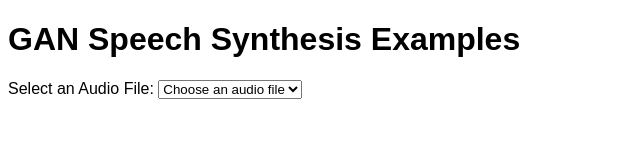
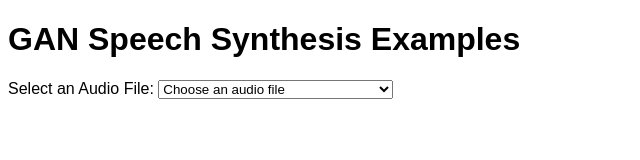
Before and after one commit to brynluisi/cxgan, a plain HTML site: page index.html in a window 1280 px wide. Shown: the full height of the page, 0-640 px from the left. Drawn offline with Linux system fonts and the light colour scheme.

Commit message:
Update index.html

```diff
--- a/index.html
+++ b/index.html
@@ -22,38 +22,108 @@
 <label for="audio-select">Select an Audio File:</label>
 <select id="audio-select">
     <option value="" disabled selected>Choose an audio file</option>
-    <!-- Add your audio file options here -->
-    <option value="audio1">Audio File 1</option>
-    <option value="audio2">Audio File 2</option>
-    <option value="audio3">Audio File 3</option>
+    <!-- Options will be populated dynamically -->
 </select>
 
 <div id="audio-examples"></div>
 
 <script>
-    const audioData = {
-        "audio1": {
-            "CXGAN_v1": "https://yourdomain.com/audio1_CXGAN_v1.wav",
-            "CXGAN_v2": "https://yourdomain.com/audio1_CXGAN_v2.wav",
-            "CXGAN_v3": "https://yourdomain.com/audio1_CXGAN_v3.wav",
-            "CXGAN_v4": "https://yourdomain.com/audio1_CXGAN_v4.wav",
-            "CXGAN_v5": "https://yourdomain.com/audio1_CXGAN_v5.wav",
-            "CXGAN_v6": "https://yourdomain.com/audio1_CXGAN_v6.wav",
-            "HiFiGAN_v1": "https://yourdomain.com/audio1_HiFiGAN_v1.wav",
-            "HiFiGAN_v2": "https://yourdomain.com/audio1_HiFiGAN_v2.wav",
-            "HiFiGAN_v3": "https://yourdomain.com/audio1_HiFiGAN_v3.wav",
-            "Ground_Truth": "https://yourdomain.com/audio1_Ground_Truth.wav"
-        },
-        "audio2": {
-            "CXGAN_v1": "https://yourdomain.com/audio2_CXGAN_v1.wav",
-            // Add the rest of the URLs similarly
-        },
-        "audio3": {
-            // Add the URLs for audio3
+// List of available audio files (from your directory structure)
+const audioFiles = [
+    "1089_134686_000001_000001.wav",
+    "1089_134691_000004_000001.wav",
+    "1089_134691_000027_000004.wav",
+    "1284_1181_000005_000000.wav",
+    "1320_122612_000019_000005.wav",
+    "1320_122612_000056_000002.wav",
+    "1580_141083_000012_000000.wav",
+    "1580_141083_000063_000001.wav",
+    "1580_141084_000085_000000.wav",
+    "1995_1826_000022_000001.wav",
+    "1995_1836_000016_000001.wav",
+    "1995_1837_000024_000000.wav",
+    "2300_131720_000016_000005.wav",
+    "2300_131720_000030_000005.wav",
+    "237_126133_000002_000004.wav",
+    "237_134500_000001_000001.wav",
+    "2830_3980_000018_000001.wav",
+    "3570_5694_000009_000003.wav",
+    "3570_5695_000001_000003.wav",
+    "3570_5696_000011_000006.wav",
+    "3729_6852_000004_000003.wav",
+    "4077_13754_000002_000000.wav",
+    "4446_2273_000008_000002.wav",
+    "4446_2273_000027_000004.wav",
+    "4446_2275_000013_000000.wav",
+    "4446_2275_000038_000006.wav",
+    "4507_16021_000011_000000.wav",
+    "4507_16021_000030_000001.wav",
+    "4970_29093_000010_000000.wav",
+    "4992_41797_000014_000002.wav",
+    "5105_28241_000004_000004.wav",
+    "5142_33396_000004_000004.wav",
+    "5142_36377_000013_000003.wav",
+    "5683_32879_000036_000002.wav",
+    "6829_68769_000011_000000.wav",
+    "6829_68771_000018_000003.wav",
+    "6930_81414_000041_000001.wav",
+    "7021_79740_000010_000006.wav",
+    "7021_85628_000017_000000.wav",
+    "7127_75946_000061_000001.wav",
+    "7176_88083_000002_000003.wav",
+    "7176_88083_000017_000000.wav",
+    "7729_102255_000028_000009.wav",
+    "8455_210777_000022_000003.wav",
+    "8455_210777_000064_000001.wav",
+    "8463_294825_000048_000000.wav",
+    "8463_294828_000046_000001.wav",
+    "8555_284447_000018_000002.wav",
+    "8555_284447_000049_000000.wav",
+    "8555_284449_000039_000000.wav"
+];
+
+// List of models
+const models = [
+    "cxgan-v1",
+    "cxgan-v2",
+    "cxgan-v3",
+    "cxgan-v4",
+    "cxgan-v5",
+    "cxgan-v6",
+    "hifigan-v1",
+    "hifigan-v2",
+    "hifigan-v3",
+    "natural" // Ground Truth
+];
+
+// Build the audioData object
+const audioData = {};
+
+audioFiles.forEach(fileName => {
+    audioData[fileName] = {};
+    models.forEach(model => {
+        // Construct the URL to the audio file
+        const audioUrl = `sound_examples/${model}/${fileName}`;
+        // For display purposes, format the model name
+        let displayName = model;
+        if (model === "natural") {
+            displayName = "Ground Truth";
+        } else {
+            displayName = model.toUpperCase();
         }
-    };
+        audioData[fileName][displayName] = audioUrl;
+    });
+});
 
+// Populate the select options
 const audioSelect = document.getElementById('audio-select');
+audioFiles.forEach(fileName => {
+    const option = document.createElement('option');
+    option.value = fileName;
+    option.textContent = fileName;
+    audioSelect.appendChild(option);
+});
+
 const audioExamples = document.getElementById('audio-examples');
 
 audioSelect.addEventListener('change', function() {
```
Lines whose indentation alone changed are shown as unchanged.
